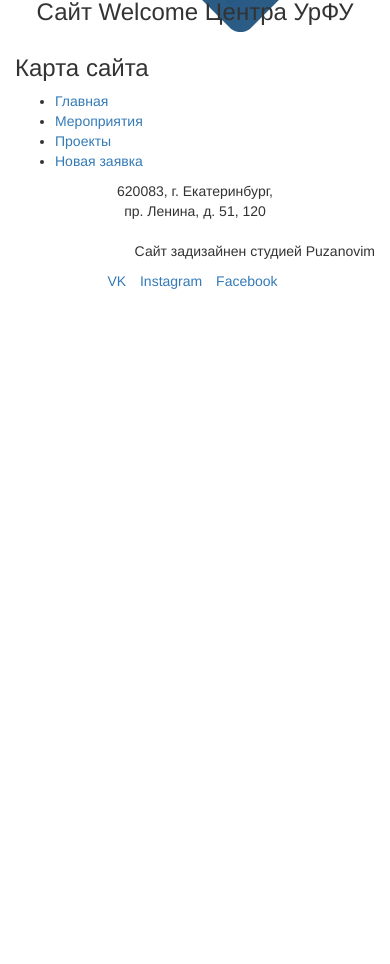
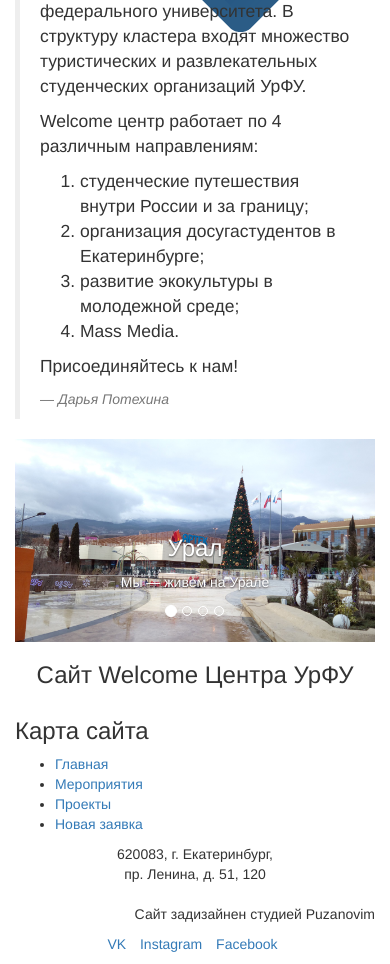
Before and after one commit to Puzanovim/WelcomeCentreSite, a Python web app: template WelcomeCentreSite/templates/index.jinja2 in a window 390 px wide; the page is wider, and only the part inside the window is pictured. Shown: the part 483-1447 px from the top of that part. Before the commit the page ends 772 px from the top of that part, so only its background shows below. Run offline with Jinja, Linux system fonts and the light colour scheme; the template is opened without the code that fills it, so the values that code supplies are empty; some libraries are stand-ins or nearby versions.

Commit message:
Наполнил главную страницу контентом

```diff
--- a/WelcomeCentreSite/templates/index.jinja2
+++ b/WelcomeCentreSite/templates/index.jinja2
@@ -2,36 +2,97 @@
 
 {% block title %}{{ title }}{% endblock %}
 
+{% block header %}
+<header class="intro-header">
+    <div class="container">
+        <div class="row">
+            <div class="col-lg-8 col-lg-offset-2 col-md-10 col-md-offset-1">
+                <div class="main-heading">
+                    <h1>Welcome Центр УрФУ</h1>
+                    <hr class="small">
+                    <span class="subheading text-center">Любовь. Молодость. Туризм.</span>
+                </div>
+            </div>
+        </div>
+    </div>
+</header>
+{% endblock header %}
+
 {% block page_content %}
-<div>
-<h1>Hello</h1>
-</div>
-    <div id="MyCarousel" class="carousel slide" data-ride="carousel">
+    <div class="row">
+        <div class="col-lg-3">
+            <img src="../static/founder.jpg" class="img-circle" height="300" width="300">
+        </div>
+        <div class="col-lg-8 col-lg-offset-1">
+            <blockquote>
+            <p>Welcome центр — это студенческий туристический кластер Уральского федерального
+                университета. В структуру кластера входят множество туристических и
+                развлекательных студенческих организаций УрФУ.</p>
+            <p>Welcome центр работает по 4 различным направлениям:</p>
+                <ol>
+                    <li>    студенческие путешествия внутри России и за границу;</li>
+                    <li>    организация досугастудентов в Екатеринбурге;</li>
+                    <li>    развитие экокультуры в молодежной среде;</li>
+                    <li>    Mass Media.</li>
+                </ol>
+                <p>Присоединяйтесь к нам!</p>
+            <small><cite title="Founder">Дарья Потехина</cite></small>
+        </blockquote>
+        </div>
+    </div>
+
+    <div class="row">
+    {% for project in projects[0:3] %}
+        <div class="col-md-4 top-element">
+            <h3><a href="/projects/{{ project.id }}">{{ project.name }}</a></h3>
+            <p class="text-justify">{{ project.description }}</p>
+        </div>
+    {% endfor %}
+    </div>
+
+    <div class="row">
+    {% for event in events[0:3] %}
+        <div class="col-md-4 top-element">
+            <h3><a href="/events/{{ event.id }}">{{ event.name }}</a></h3>
+            <p class="text-justify">{{ event.description }}</p>
+        </div>
+    {% endfor %}
+    </div>
+
+    <div id="myCarousel" class="carousel slide" data-ride="carousel">
         <ol class="carousel-indicators">
-            <li data-target="myCarousel" data-slide-to="0" class="active"></li>
-            <li data-target="myCarousel" data-slide-to="1"></li>
-            <li data-target="myCarousel" data-slide-to="2"></li>
+            <li data-target="#myCarousel" data-slide-to="0" class="active"></li>
+            <li data-target="#myCarousel" data-slide-to="1"></li>
+            <li data-target="#myCarousel" data-slide-to="2"></li>
+            <li data-target="#myCarousel" data-slide-to="3"></li>
         </ol>
-        <div class="carousel-inner">
+        <div class="carousel-inner" role="listbox">
             <div class="item active">
-                <img src="../static/num1.png">
+                <img src="../static/carousel/1.jpg" alt="Главная площадь Артека">
                 <div class="carousel-caption">
-                    <h3>NUMBER 1</h3>
-                    <p>Some text about number 1</p>
+                    <h3>Урал</h3>
+                    <p>Мы — живем на Урале</p>
                 </div>
             </div>
             <div class="item">
-                <img src="../static/num2.jpg">
+                <img src="../static/carousel/3.jpg" alt="">
                 <div class="carousel-caption">
-                    <h3>NUMBER 2</h3>
-                    <p>Some text about number 2</p>
+                    <h3>Молодость</h3>
+                    <p>Мы — студенческая организация</p>
                 </div>
             </div>
             <div class="item">
-                <img src="../static/num3.png">
+                <img src="../static/carousel/4.jpg" alt="">
                 <div class="carousel-caption">
-                    <h3>NUMBER 3</h3>
-                    <p>Some text about number 3</p>
+                    <h3>Туризм</h3>
+                    <p>Мы – развиваем туризм</p>
+                </div>
+            </div>
+            <div class="item">
+                <img src="../static/carousel/7.jpg" alt="">
+                <div class="carousel-caption">
+                    <h3>Любовь</h3>
+                    <p>Мы — любим то, что делаем</p>
                 </div>
             </div>
         </div>
```
